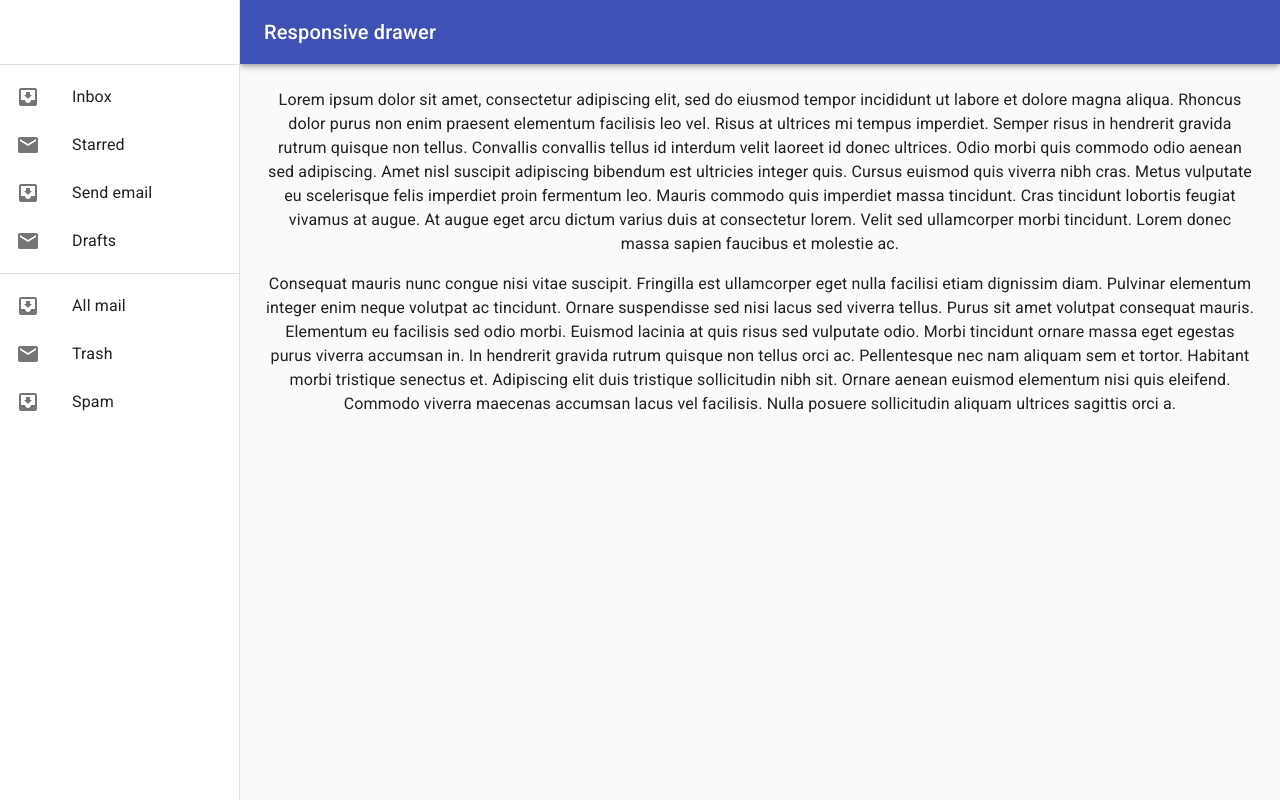
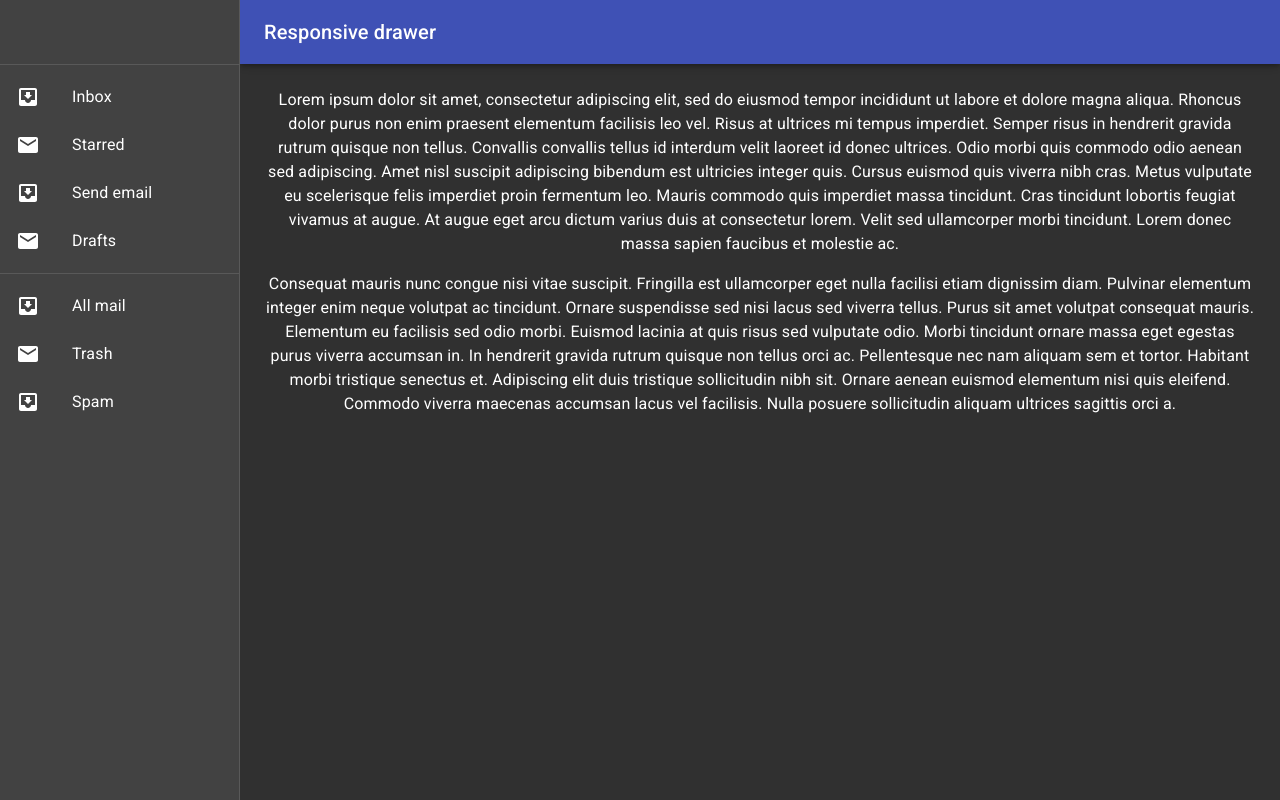
Before and after one commit to cjbeattie/ValueAveragingFinancialTool, a React (Create React App) app in the folder client/: page / in a window 1280 px wide. Built offline with nearby package versions, Linux system fonts and the light colour scheme.

Commit message:
Changing theme to dark

```diff
--- a/client/src/App.js
+++ b/client/src/App.js
@@ -1,10 +1,21 @@
 import './App.css';
 import ResponsiveDrawer from './components/ResponsiveDrawer'
+import { createMuiTheme, ThemeProvider } from '@material-ui/core/styles';
+
 
 function App() {
+
+  const theme = createMuiTheme({
+    palette: {
+      type: 'dark',
+    },
+  });
+
   return (
     <div className="App">
-      <ResponsiveDrawer />
+      <ThemeProvider theme={theme}>
+        <ResponsiveDrawer />
+      </ThemeProvider>
     </div>
   );
 }
```
